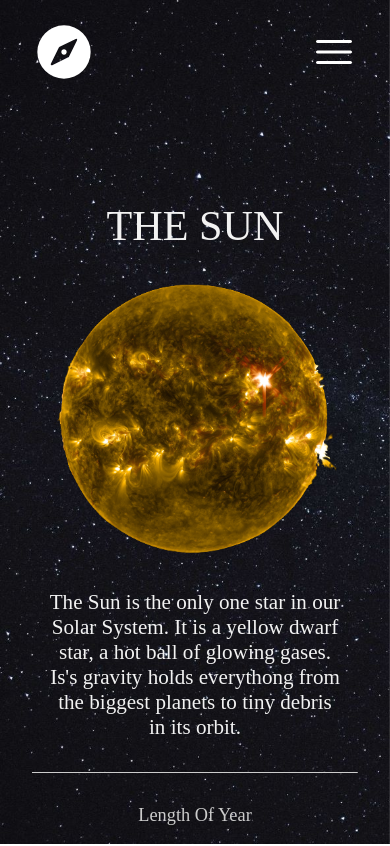
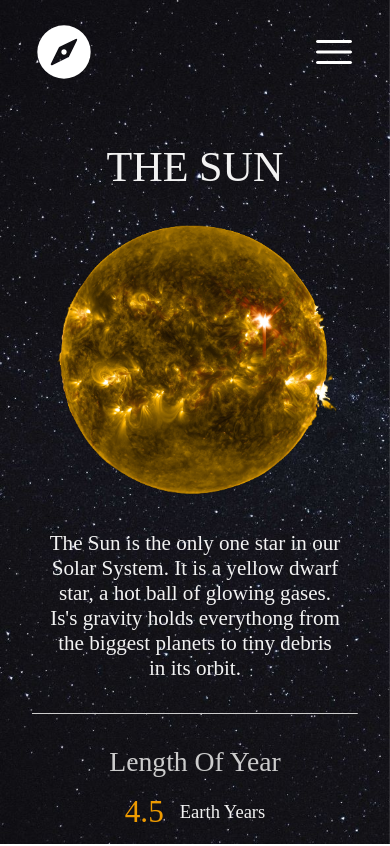
Before and after one commit to Misiek22113/Space, a React (Vite) app: page /SolarSystem in a window 390 px wide. Shown: the top 846 px of the page. Built offline with nearby package versions, Linux system fonts and the light colour scheme; a web font is replaced by a local one.

Commit message:
fix mobile card

```diff
--- a/src/components/Card/Card.scss
+++ b/src/components/Card/Card.scss
@@ -197,7 +197,7 @@
             #planet-icon {
               width: 2rem;
               align-self: flex-end;
-              padding-bottom: 0.7rem;
+              padding-bottom: 1.2rem;
             }
 
             .measure-text {
@@ -205,6 +205,10 @@
               color: $neutral-color-95;
             }
           }
+
+          .description-text {
+            font-size: clamp(1.5rem, 1rem + 3vw, 3rem);
+          }
         }
       }
     }
--- a/src/components/Pages/MoonPage/MoonPage.scss
+++ b/src/components/Pages/MoonPage/MoonPage.scss
@@ -8,7 +8,7 @@
     position: absolute;
     color: $neutral-color-95;
     top: 7rem;
-    left: 2.5rem;
+    left: 2.4rem;
 
     .arrow-img {
       width: 3rem;
--- a/src/components/Pages/SolarSystem/SolarSystem.scss
+++ b/src/components/Pages/SolarSystem/SolarSystem.scss
@@ -24,3 +24,24 @@
     padding-top: 20vh;
   }
 }
+
+@media (max-width: $mobile-screen-size) {
+  .planet-section {
+    gap: 3rem;
+
+    .sun-card {
+      padding-top: 13vh;
+    }
+
+    .earth-section {
+      .moon-img {
+        width: clamp(3rem, 1rem + 10vw, 7rem);
+        position: relative;
+        left: 3rem;
+        top: 8rem;
+        z-index: -1;
+        cursor: pointer;
+      }
+    }
+  }
+}
```
